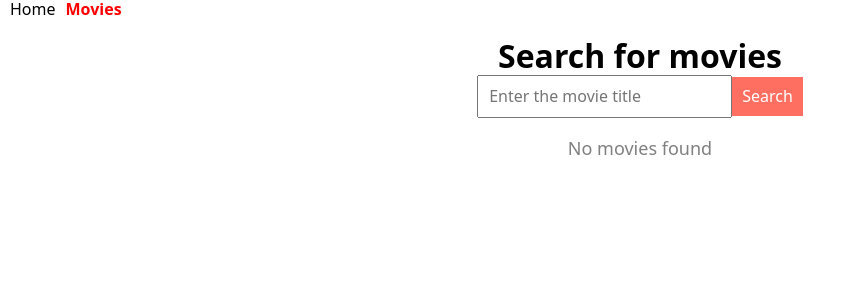
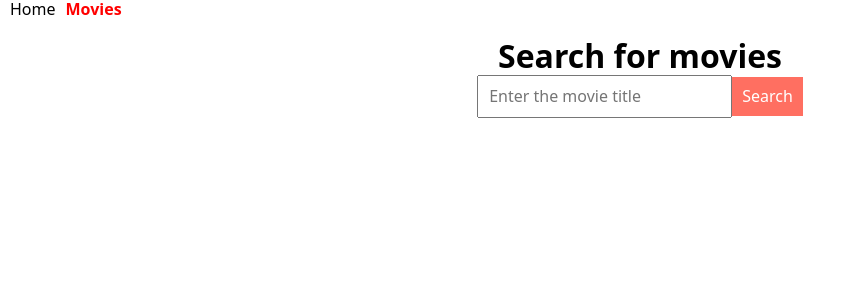
Before and after one commit to o-hadalin/goit-react-hw-05, a React (Vite) app: page /movies in a window 1280 px wide. Shown: the top 300 px of the page, without its empty margins (0-855 px from the left). Built offline with nearby package versions, Linux system fonts and the light colour scheme.

Commit message:
Dell info No movies. Final logic without css

```diff
--- a/src/pages/MoviesPage/MoviesPage.jsx
+++ b/src/pages/MoviesPage/MoviesPage.jsx
@@ -81,7 +81,7 @@ const MoviesPage = () => {
           location={location}
         />
       ) : (
-        !loading && <p className={styles.noMovies}>No movies found</p>
+        !loading && !movies.length && query && <p className={styles.noMovies}>No movies found</p>
       )}
     </div>
   );
```
